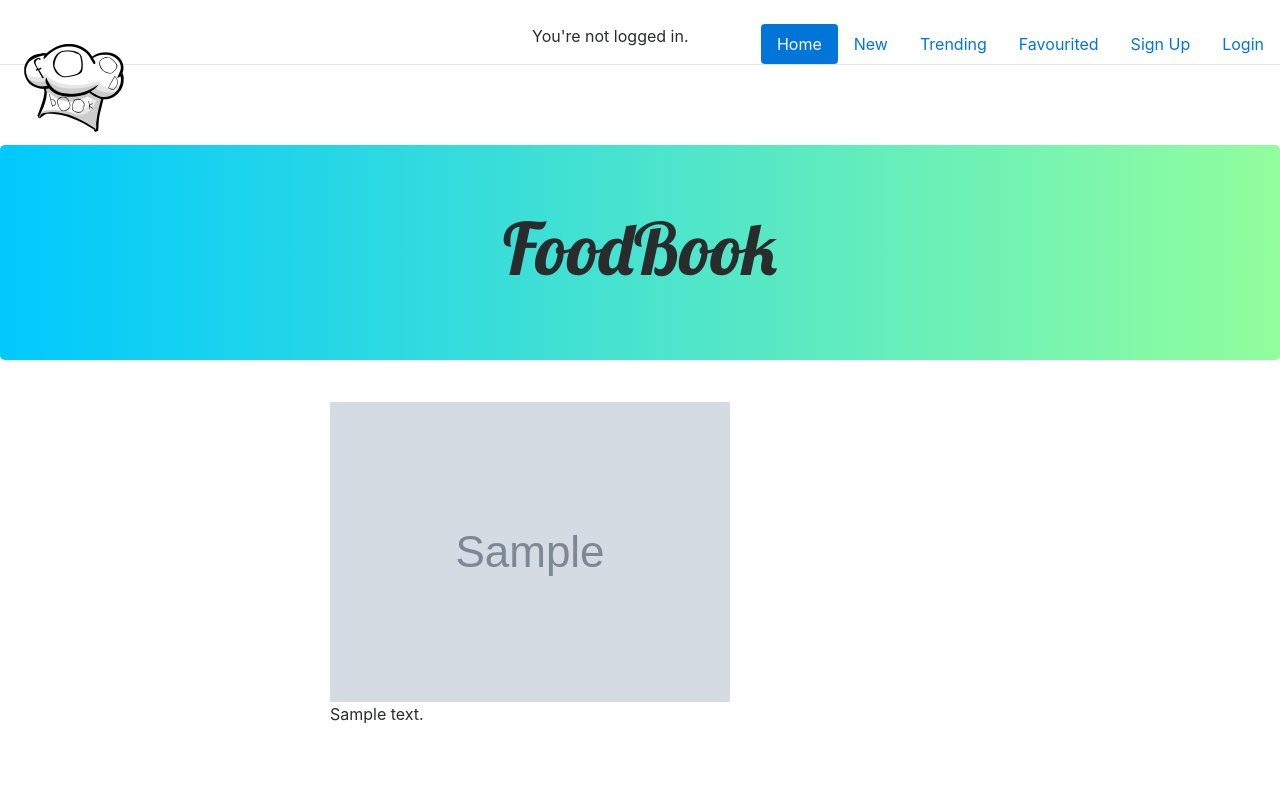
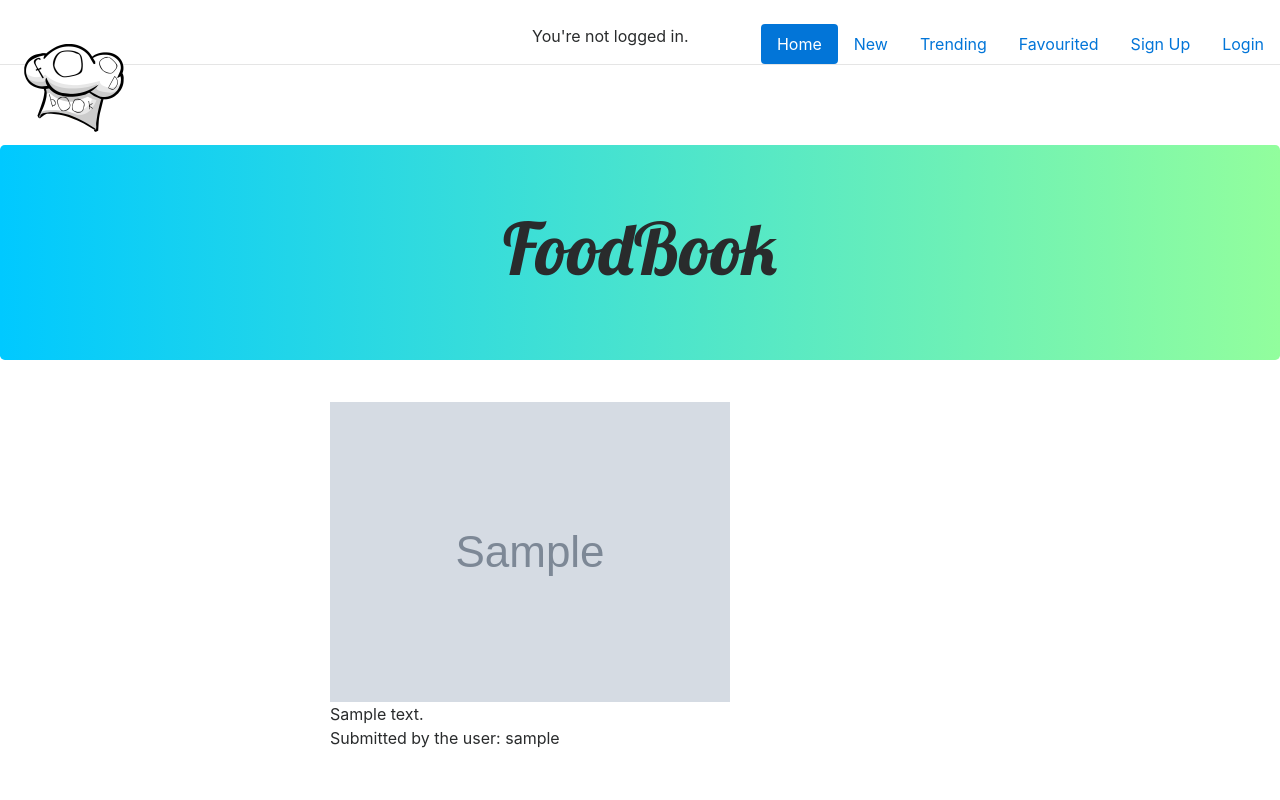
Before and after one commit to SalmanMohammadi/food_book, a Django app: a page that uses templates/foodbookapp/recipe.html in a window 1280 px wide. Run offline with Django 3.2, Linux system fonts and the light colour scheme; tables that the repository leaves empty hold one stand-in row (values such as "Sample post"); grey boxes marked "Sample" are stand-in pictures; some libraries are stand-ins or nearby versions.

Commit message:
Updates to Recipe model and recipe

```diff
--- a/foodbookapp/models.py
+++ b/foodbookapp/models.py
@@ -7,13 +7,13 @@ from django.db import models
 
 class Recipe(models.Model):
     title = models.CharField(max_length=128)
-    slug = models.URLField(unique=True)
+    slug = models.SlugField(blank=True)
     views = models.IntegerField(default=0)
     recipeText = models.TextField(blank = True)
-    # favouritedBy = models.ManyToManyField(User, related_name='user_recipe_favourites')
+    favouritedBy = models.ManyToManyField(User, related_name='user_recipe_favourites')
     picture = models.ImageField(blank = True)
     pictureLink = models.URLField(blank = True)
-    # submittedBy = models.ForeignKey(User)
+    submittedBy = models.ForeignKey(User,null = True)
     def save(self, *args, **kwargs):
         self.slug = slugify(self.title)
         super(Recipe, self).save(*args, **kwargs)
--- a/templates/foodbookapp/recipe.html
+++ b/templates/foodbookapp/recipe.html
@@ -12,6 +12,10 @@
 		<img src="{{recipe.pictureLink}}">
 		<br>
 		{{ recipe.recipeText }}
+		<br>
+		{% if recipe.submittedBy != null%}
+		Submitted by the user: {{ recipe.submittedBy}}
+		{% endif %}
 	{% endif %}
 
 {% endblock %}
```
Also changed, not shown: foodbookapp/migrations/0008_recipe_favouritedby.py (added), foodbookapp/migrations/0009_auto_20170309_1332.py (added), foodbookapp/migrations/0010_recipe_submittedby.py (added).
